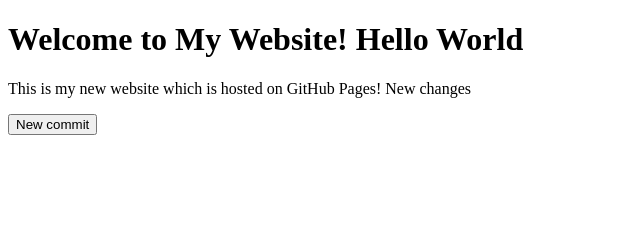
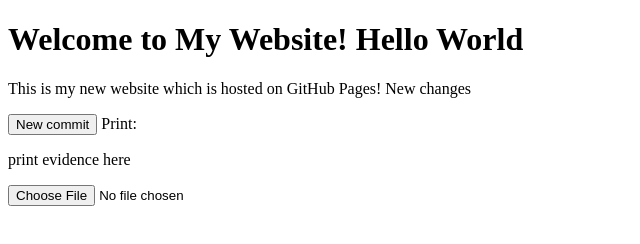
Before and after one commit to ellisrgrz/ellisrgrz.github.io, a plain HTML site: page index.html in a window 1280 px wide. Shown: the whole page, without its empty margins (0-640 px from the left). Drawn offline with Linux system fonts and the light colour scheme.

Commit message:
Update index.html
Log file specific info into console when file uploaded

```diff
--- a/index.html
+++ b/index.html
@@ -11,6 +11,14 @@
         <h1>Welcome to My Website! Hello World</h1>
         <p>This is my new website which is hosted on GitHub Pages! New changes</p>
         <button>New commit</button>
+        Print: <p>print evidence here</p>
+        <input type="file" id="inputfile"/>
+        <script>
+            const inp = document.getElementById("inputfile")
+            inp.addEventListener('change', function(){
+                console.log(inp.files[0].name)
+            })
+        </script>
     </main>
   </body>
 </html>
```
